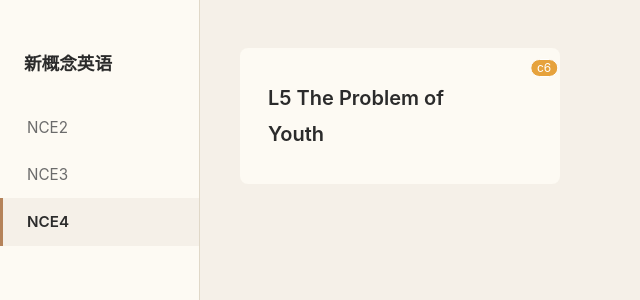
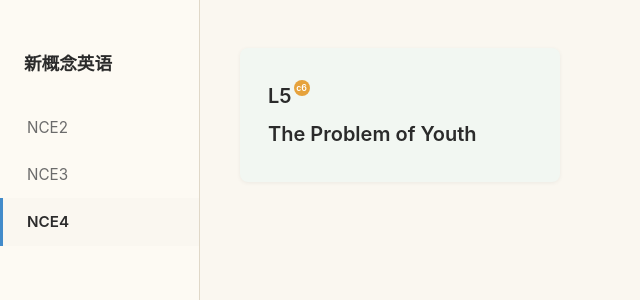
Before and after one commit to farisni/nce-proj, a Vue app: page / in a window 1280 px wide. Shown: the top 300 px of the page, without its empty margins (0-640 px from the left). Built offline with nearby package versions, Linux system fonts and the light colour scheme.

Commit message:
首页卡片优化：c6橙圆徽章+L5+标题分行，侧边栏NCE2/3/4三色左边框常驻

```diff
--- a/src/App.vue
+++ b/src/App.vue
@@ -1,26 +1,62 @@
 <script setup lang="ts">
-import { onMounted, onUnmounted } from 'vue'
+import { ref, onMounted, onUnmounted } from 'vue'
+import { useRouter, useRoute } from 'vue-router'
+import { articleMetas } from './mock/readData'
+
+const router = useRouter()
+const route = useRoute()
+
+const activeLevel = ref<'NCE2' | 'NCE3' | 'NCE4'>('NCE4')
+const levels = ['NCE2', 'NCE3', 'NCE4'] as const
+
+function navToLevel(lv: typeof activeLevel.value) {
+  activeLevel.value = lv
+  if (route.name !== 'home') {
+    router.push({ name: 'home' })
+  }
+}
 
 let scrollTimer: ReturnType<typeof setTimeout> | null = null
-
 function showScrollBarWhileScrolling() {
   document.documentElement.classList.add('is-scrolling')
   if (scrollTimer) clearTimeout(scrollTimer)
-  scrollTimer = setTimeout(() => {
-    document.documentElement.classList.remove('is-scrolling')
-  }, 700)
+  scrollTimer = setTimeout(() => document.documentElement.classList.remove('is-scrolling'), 700)
 }
-
-onMounted(() => {
-  window.addEventListener('scroll', showScrollBarWhileScrolling, { passive: true })
-})
-
-onUnmounted(() => {
-  window.removeEventListener('scroll', showScrollBarWhileScrolling)
-  if (scrollTimer) clearTimeout(scrollTimer)
-})
+onMounted(() => window.addEventListener('scroll', showScrollBarWhileScrolling, { passive: true }))
+onUnmounted(() => { window.removeEventListener('scroll', showScrollBarWhileScrolling); if (scrollTimer) clearTimeout(scrollTimer) })
 </script>
 
 <template>
-  <router-view />
+  <div class="app-layout">
+    <aside class="sidebar">
+      <div class="sidebar-title" @click="router.push({ name: 'home' })">新概念英语</div>
+      <nav class="sidebar-nav">
+        <div
+          v-for="lv in levels" :key="lv"
+          class="nav-item" :class="[lv.toLowerCase(), { active: activeLevel === lv }]"
+          @click="navToLevel(lv)"
+        >{{ lv }}</div>
+      </nav>
+    </aside>
+    <main class="app-main">
+      <router-view :activeLevel="activeLevel" />
+    </main>
+  </div>
 </template>
+
+<style lang="scss" scoped>
+.app-layout { display: flex; min-height: 100vh; }
+.sidebar { width: 200px; flex-shrink: 0; background: var(--color-panel-bg); border-right: 1px solid var(--color-border); padding: 48px 0; }
+.sidebar-title { font-size: 1.1rem; font-weight: 700; color: var(--color-text); padding: 0 24px 24px; cursor: pointer; }
+.sidebar-nav { display: flex; flex-direction: column; }
+.nav-item {
+  padding: 10px 24px; font-size: 0.95rem; color: var(--color-text-secondary);
+  cursor: pointer; transition: all 0.15s; border-left: 3px solid transparent;
+  &:hover { background: var(--color-bg); color: var(--color-text); }
+  &.active { color: var(--color-text); font-weight: 600; background: var(--color-bg); }
+}
+.nce2.active { border-left-color: #d9534f; }
+.nce3.active { border-left-color: #f0ad4e; }
+.nce4.active { border-left-color: #428bca; }
+.app-main { flex: 1; min-width: 0; }
+</style>
--- a/src/style.scss
+++ b/src/style.scss
@@ -3,7 +3,7 @@
 :root {
   --color-text: #2b2b2b;
   --color-text-secondary: #6b6b6b;
-  --color-bg: #f5f0e8;
+  --color-bg: #faf7f0;
   --color-panel-bg: #fdfaf3;
   --color-border: #e0d8c8;
   --color-accent: #b5835a;
--- a/src/views/Home.vue
+++ b/src/views/Home.vue
@@ -1,14 +1,13 @@
 <script setup lang="ts">
-import { ref, computed } from 'vue'
+import { computed } from 'vue'
 import { useRouter } from 'vue-router'
 import { articleMetas } from '../mock/readData'
 
+const props = defineProps<{ activeLevel: 'NCE2' | 'NCE3' | 'NCE4' }>()
 const router = useRouter()
-const activeLevel = ref<'NCE2' | 'NCE3' | 'NCE4'>('NCE4')
-const levels = ['NCE2', 'NCE3', 'NCE4'] as const
 
 const filteredArticles = computed(() =>
-  articleMetas.filter(a => a.level === activeLevel.value)
+  articleMetas.filter(a => a.level === props.activeLevel)
 )
 
 function goArticle(id: string) {
@@ -17,49 +16,30 @@ function goArticle(id: string) {
 </script>
 
 <template>
-  <div class="home-page">
-    <aside class="sidebar">
-      <div class="sidebar-title">新概念英语</div>
-      <nav class="sidebar-nav">
-        <div
-          v-for="lv in levels" :key="lv"
-          class="nav-item" :class="{ active: activeLevel === lv }"
-          @click="activeLevel = lv"
-        >{{ lv }}</div>
-      </nav>
-    </aside>
-
-    <main class="card-area">
+  <div class="card-area">
     <div v-if="filteredArticles.length === 0" class="empty-tip">暂无文章</div>
     <div
       v-for="item in filteredArticles" :key="item.id"
       class="article-card" @click="goArticle(item.id)"
     >
-        <el-badge v-if="item.tag" :value="item.tag" type="warning" class="card-badge-wrap">
-          <span class="badge-placeholder"></span>
-        </el-badge>
-        <h3 class="card-title">L{{ item.lesson }} {{ item.title }}</h3>
+      <h3 class="card-title">
+        <span class="lesson-line">L{{ item.lesson }}<sup v-if="item.tag" class="card-tag">{{ item.tag }}</sup></span>
+        {{ item.title }}
+      </h3>
     </div>
-    </main>
   </div>
 </template>
 
 <style lang="scss" scoped>
-.home-page { display: flex; min-height: 100vh; }
-.sidebar { width: 200px; flex-shrink: 0; background: var(--color-panel-bg); border-right: 1px solid var(--color-border); padding: 48px 0; }
-.sidebar-title { font-size: 1.1rem; font-weight: 700; color: var(--color-text); padding: 0 24px 24px; }
-.sidebar-nav { display: flex; flex-direction: column; }
-.nav-item {
-  padding: 10px 24px; font-size: 0.95rem; color: var(--color-text-secondary);
-  cursor: pointer; transition: all 0.15s; border-left: 3px solid transparent;
-  &:hover { background: var(--color-bg); color: var(--color-text); }
-  &.active { color: var(--color-text); font-weight: 600; border-left-color: var(--color-accent); background: var(--color-bg); }
+.card-area { padding: 48px 40px; display: grid; grid-template-columns: repeat(auto-fill, minmax(280px, 1fr)); gap: 20px; align-content: start; }
+.article-card { background: #f2f7f2; box-shadow: 0 1px 4px rgba(0,0,0,0.06); border-radius: var(--radius); padding: 32px 28px; cursor: pointer; transition: box-shadow 0.2s; &:hover { box-shadow: 0 2px 12px rgba(0,0,0,0.08); } }
+.card-title { font-size: 1.25rem; font-weight: 600; color: var(--color-text); line-height: 1.6; }
+.lesson-line { display: block; margin-bottom: 6px; }
+.card-tag {
+  font-size: 0.55rem; color: #fff; font-weight: 600;
+  background: #e6a23c; border-radius: 50%; width: 16px; height: 16px;
+  display: inline-flex; align-items: center; justify-content: center; padding: 0;
+  position: relative; top: -4px; margin-left: 2px;
 }
-
-.card-area { flex: 1; padding: 48px 40px; display: grid; grid-template-columns: repeat(auto-fill, minmax(280px, 1fr)); gap: 20px; align-content: start; }
-.article-card { position: relative; background: var(--color-panel-bg); border-radius: var(--radius); padding: 32px 28px; cursor: pointer; transition: box-shadow 0.2s; &:hover { box-shadow: 0 2px 12px rgba(0,0,0,0.08); } }
-.card-badge-wrap { position: absolute; top: 20px; right: 20px; }
-.badge-placeholder { display: inline-block; width: 0; height: 0; }
-.card-title { font-size: 1.25rem; font-weight: 600; color: var(--color-text); padding-right: 36px; }
 .empty-tip { grid-column: 1 / -1; text-align: center; color: var(--color-text-secondary); padding: 80px 0; font-size: 0.95rem; }
 </style>
```
Lines whose indentation alone changed are shown as unchanged.
